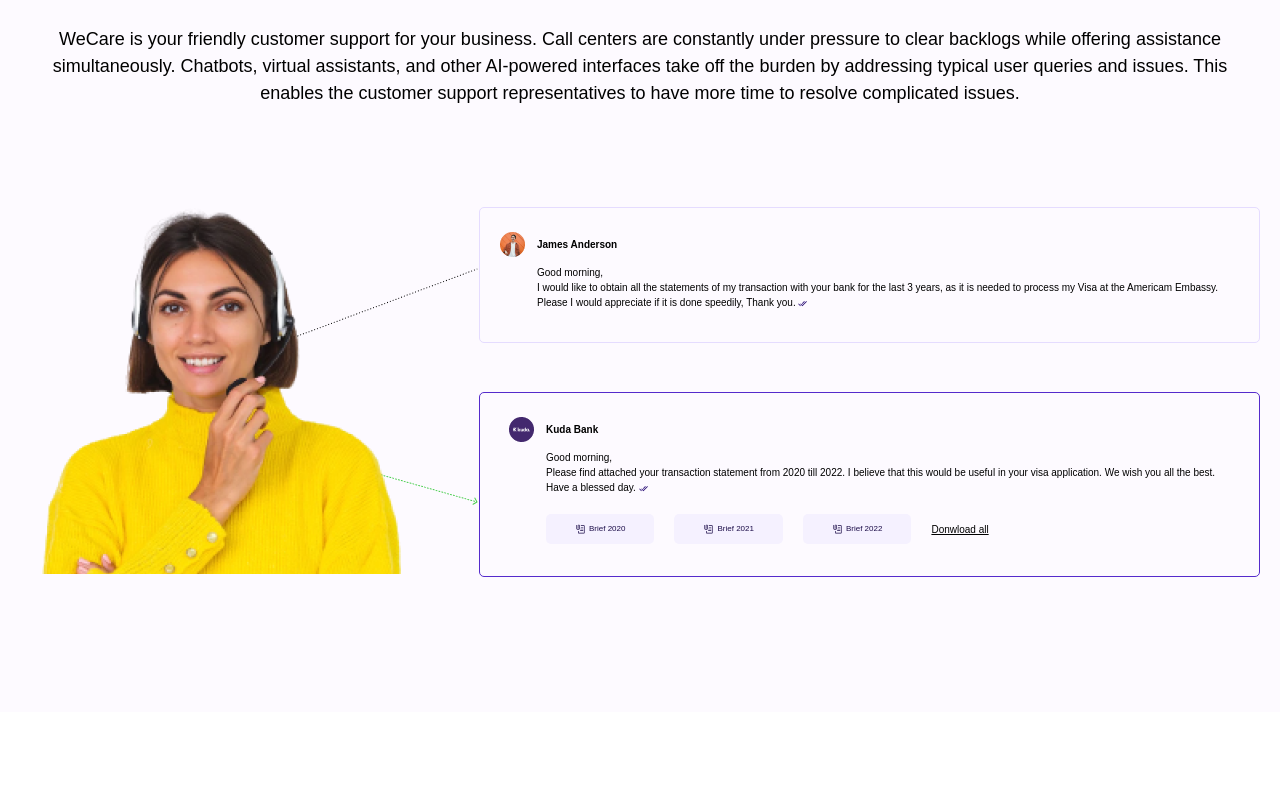
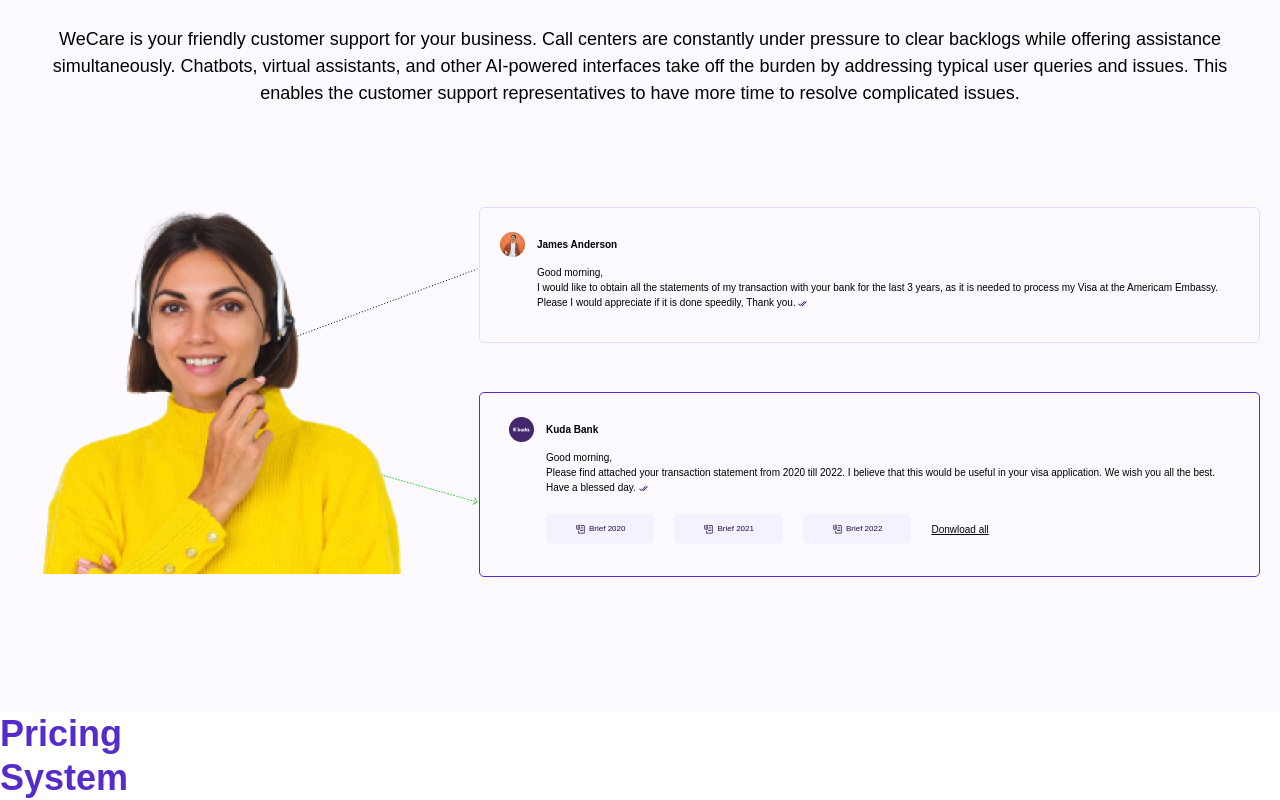
Before and after one commit to Itzadetunji/wecare, a Next.js app: page / in a window 1280 px wide. Shown: the part 270-1070 px from the top of the page. Before the commit the page ends 982 px from the top, so only its background shows below. Built offline with nearby package versions, Linux system fonts and the light colour scheme.

Commit message:
Started working on the pricing system

```diff
--- /dev/null
+++ b/components/PricingSystem/index.tsx
@@ -0,0 +1,15 @@
+const PricingSystem = () => {
+	return (
+		<section className="w-full max-w-[1520px] mx-auto">
+			<div>
+				<header className="">
+					<h1 className="text-[36px] font-black leading-[44px] text-[#552BCC]">
+						Pricing <br /> System
+					</h1>
+				</header>
+			</div>
+		</section>
+	);
+};
+
+export default PricingSystem;
--- a/pages/index.tsx
+++ b/pages/index.tsx
@@ -3,15 +3,16 @@ import { Inter } from "@next/font/google";
 import type { NextPage } from "next";
 import HeroText from "@/components/HeroText";
 import HeroImage from "@/components/HeroImage";
+import PricingSystem from "@/components/PricingSystem";
 
 const Home: NextPage = () => {
 	return (
 		<main>
 			<section className="bg-[#FDFAFF]">
-			<HeroText />
-			<HeroImage />
-
+				<HeroText />
+				<HeroImage />
 			</section>
+			<PricingSystem />
 		</main>
 	);
 };
```
